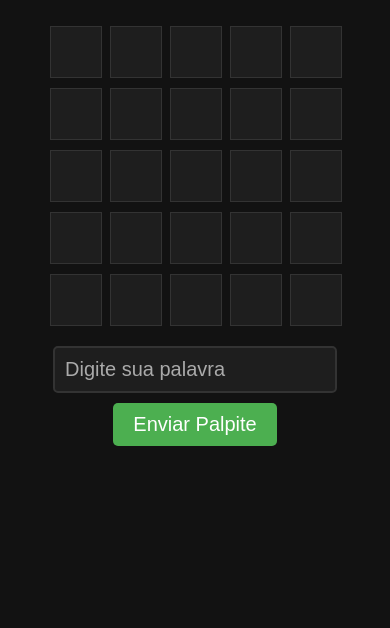
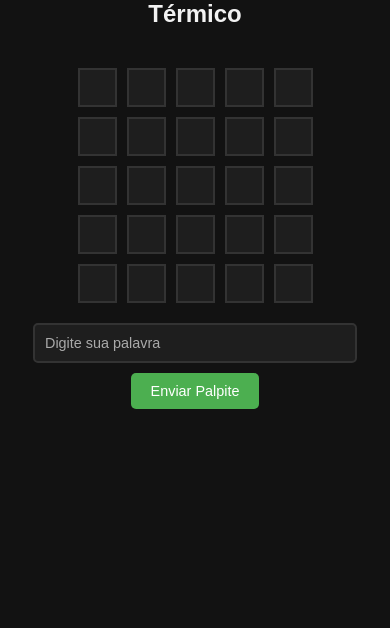
Before and after one commit to ramonrs01/Termo-Fisica, a plain HTML site: page index.html in a window 390 px wide. Shown: the part 236-864 px from the top of the page. Drawn offline with Linux system fonts and the light colour scheme.

Commit message:
Update index.html

```diff
--- a/index.html
+++ b/index.html
@@ -3,7 +3,7 @@
 <head>
     <meta charset="UTF-8">
     <meta name="viewport" content="width=device-width, initial-scale=1.0">
-    <title>Termo Física</title>
+    <title>Termo Clone - Física</title>
     <style>
         body {
             font-family: 'Poppins', Arial, sans-serif;
@@ -14,23 +14,32 @@
             background-color: #121212;
             color: #f2f2f2;
             margin: 0;
+            padding: 10px;
             flex-direction: column;
         }
+
+        h1 {
+            font-size: 2.5rem;
+            margin-bottom: 20px;
+        }
+
         .tabuleiro {
             display: grid;
             grid-template-rows: repeat(5, 1fr);
             gap: 10px;
             margin-bottom: 20px;
         }
+
         .linha {
             display: grid;
-            grid-template-columns: repeat(5, 50px);
+            grid-template-columns: repeat(5, 1fr);
             gap: 10px;
         }
+
         .casa {
             width: 50px;
             height: 50px;
-            border: 1px solid #333;
+            border: 2px solid #333;
             background-color: #1e1e1e;
             color: #f2f2f2;
             display: flex;
@@ -38,61 +47,107 @@
             align-items: center;
             font-size: 24px;
             font-weight: bold;
+            text-transform: uppercase;
+            transition: background-color 0.3s, color 0.3s;
         }
+
         .correta {
             background-color: #4caf50;
             color: white;
         }
+
         .errada {
             background-color: #616161;
             color: white;
         }
+
         .deslocada {
             background-color: #fbc02d;
             color: black;
         }
+
         input {
             font-family: 'Poppins', Arial, sans-serif;
-            font-size: 20px;
+            font-size: 1rem;
             padding: 10px;
-            width: 260px;
+            width: 100%;
+            max-width: 300px;
             margin-bottom: 10px;
             border: 2px solid #333;
             border-radius: 5px;
             background-color: #1e1e1e;
             color: #f2f2f2;
         }
+
         input::placeholder {
             color: #aaaaaa;
         }
+
         button {
             font-family: 'Poppins', Arial, sans-serif;
-            font-size: 20px;
+            font-size: 1rem;
             padding: 10px 20px;
             border: none;
             border-radius: 5px;
             background-color: #4caf50;
             color: white;
             cursor: pointer;
+            transition: background-color 0.3s;
         }
+
         button:hover {
             background-color: #45a049;
         }
+
         #mensagem {
             margin-bottom: 20px;
-            font-size: 18px;
+            font-size: 1rem;
             text-align: center;
+            max-width: 300px;
+            word-wrap: break-word;
+        }
+
+        @media (max-width: 600px) {
+            .casa {
+                width: 40px;
+                height: 40px;
+                font-size: 20px;
+            }
+
+            h1 {
+                font-size: 2rem;
+            }
+        }
+
+        @media (max-width: 400px) {
+            .casa {
+                width: 35px;
+                height: 35px;
+                font-size: 18px;
+            }
+
+            h1 {
+                font-size: 1.5rem;
+            }
+
+            input {
+                font-size: 0.9rem;
+            }
+
+            button {
+                font-size: 0.9rem;
+            }
         }
     </style>
 </head>
 <body>
-    <h1>Termo Física</h1>
+    <h1>Térmico</h1>
     <div id="mensagem"></div>
     <div class="tabuleiro" id="tabuleiro"></div>
     <input type="text" id="entradaPalavra" maxlength="5" placeholder="Digite sua palavra">
     <button id="botaoEnviar">Enviar Palpite</button>
     <script>
-        const palavras = ["atomo", "laser", "foton", "massa", "ondas","omega","vacuo","atico","troca","rotas","fraco","radar","litio","quark","litio","prata","calor","vetor","laser","molar","lumen","campo","forca","vibra","tesla","hertz","risco","fusao","nivel","sonda","faixa"];
+        const palavras = ["átomo", "laser", "fóton", "massa", "ondas"];
         const palavraSorteada = palavras[Math.floor(Math.random() * palavras.length)];
         const tabuleiro = document.getElementById("tabuleiro");
         const mensagem = document.getElementById("mensagem");
@@ -149,7 +204,7 @@
                 } else {
                     casa.classList.add("errada");
                 }
-                casa.textContent = palpite[i];
+                casa.textContent = palpite[i].toUpperCase();
             }
         }
 
```
